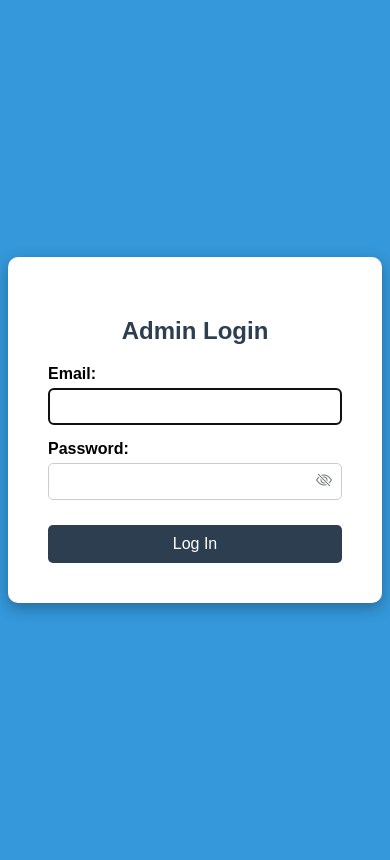
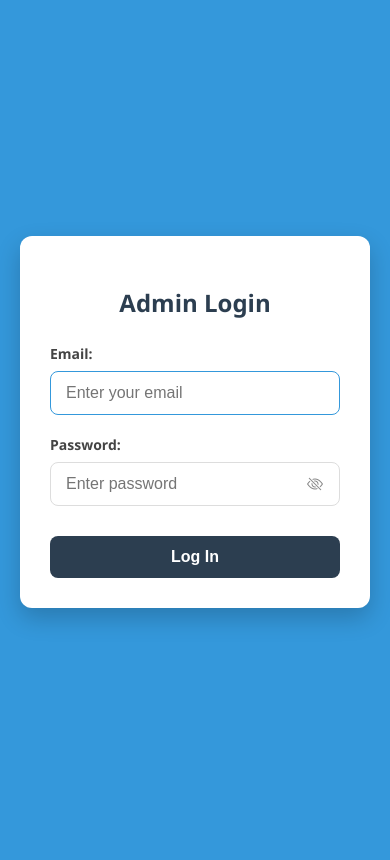
Before and after one commit to belldivine070/CMS, a Django app: page /bg-admin/login/ in a window 390 px wide. After the commit the page ends 625 px from the top, so only its background shows below. Run offline with Django 5.2, Linux system fonts and the light colour scheme; data comes from the database, SQL or seed files in the repository; parts of the project's set-up code (start-up, migrations or seed data) failed here and were passed over; some libraries are stand-ins or nearby versions.

Commit message:
Enhance login page styles and functionality
Updated styles for better responsiveness and usability. Added placeholders to input fields and improved the password toggle functionality.

```diff
--- a/users/templates/registration/login.html
+++ b/users/templates/registration/login.html
@@ -2,54 +2,122 @@
 <html lang="en">
 <head>
     <meta charset="UTF-8">
-    <title>Admin Login</title>
+    <meta name="viewport" content="width=device-width, initial-scale=1.0"> <title>Admin Login</title>
 
     <link rel="stylesheet" href="https://cdn.jsdelivr.net/npm/bootstrap-icons@1.13.1/font/bootstrap-icons.min.css">
 
     <style>
-        /* Minimal styling for the login page */
-        body { font-family: sans-serif; display: flex; justify-content: center; align-items: center; min-height: 100vh; background-color: #3498db; }
-        .login-box { background: white; padding: 40px; border-radius: 10px; box-shadow: 0 5px 15px rgba(0, 0, 0, 0.3); width: 350px; text-align: center; }
-        .login-box h2 { margin-bottom: 20px; color: #2c3e50; }
-        .form-group { margin-bottom: 15px; text-align: left; }
-        label { display: block; margin-bottom: 5px; font-weight: bold; }
-
-        /* New style for the password container to position the icon */
-        .password-container {
-            position: relative; /* Allows the icon to be positioned absolutely inside */
-        }
-
-        /* Style for the input fields */
-        input[type="text"], input[type="password"], .password-container input {
-            width: 100%;
-            padding: 10px;
-            border: 1px solid #ccc;
-            border-radius: 5px;
+        body {
+            font-family: 'Segoe UI', Tahoma, Geneva, Verdana, sans-serif;
+            display: flex;
+            justify-content: center;
+            align-items: center;
+            min-height: 100vh;
+            background-color: #3498db;
+            margin: 0;
+            padding: 20px; /* Prevents box from touching screen edges on mobile */
             box-sizing: border-box;
         }
 
-        /* Style for the icon button */
+        .login-box {
+            background: white;
+            padding: 30px;
+            border-radius: 12px;
+            box-shadow: 0 10px 25px rgba(0, 0, 0, 0.2);
+            width: 100%;
+            max-width: 400px; /* Box won't grow past this, but will shrink on mobile */
+            text-align: center;
+            box-sizing: border-box;
+        }
+
+        .login-box h2 {
+            margin-bottom: 25px;
+            color: #2c3e50;
+            font-size: 24px;
+        }
+
+        .form-group {
+            margin-bottom: 20px;
+            text-align: left;
+        }
+
+        label {
+            display: block;
+            margin-bottom: 8px;
+            font-weight: 600;
+            color: #444;
+            font-size: 14px;
+        }
+
+        .password-container {
+            position: relative;
+        }
+
+        input[type="text"],
+        input[type="password"],
+        .password-container input {
+            width: 100%;
+            padding: 12px 15px; /* Larger tap targets for mobile */
+            border: 1px solid #ddd;
+            border-radius: 8px;
+            box-sizing: border-box;
+            font-size: 16px; /* Prevents iOS zoom on input focus */
+            transition: border-color 0.3s;
+        }
+
+        input:focus {
+            outline: none;
+            border-color: #3498db;
+            ring: 2px solid #3498db;
+        }
+
         .toggle-password {
             position: absolute;
-            top: 50%; /* Center vertically within the container */
-            right: 10px; /* Position from the right edge */
-            transform: translateY(-50%); /* Fine-tune vertical centering */
+            top: 50%;
+            right: 12px;
+            transform: translateY(-50%);
             cursor: pointer;
-            color: #6c757d; /* Gray color for the icon */
+            color: #888;
+            padding: 5px; /* Bigger hit area for thumbs */
         }
 
         button.submit-btn {
             width: 100%;
-            padding: 10px;
+            padding: 12px;
             background-color: #2c3e50;
             color: white;
             border: none;
-            border-radius: 5px;
+            border-radius: 8px;
             cursor: pointer;
             font-size: 16px;
+            font-weight: bold;
             margin-top: 10px;
+            transition: background 0.3s;
         }
-        .errorlist li { color: red; list-style: none; padding: 0; margin: 0; }
+
+        button.submit-btn:hover {
+            background-color: #1a252f;
+        }
+
+        .alert-danger {
+            background-color: #f8d7da;
+            color: #721c24;
+            padding: 12px;
+            border-radius: 8px;
+            margin-bottom: 20px;
+            font-size: 14px;
+            border: 1px solid #f5c6cb;
+        }
+
+        /* Responsive adjustments for very small screens */
+        @media (max-width: 380px) {
+            .login-box {
+                padding: 20px;
+            }
+            .login-box h2 {
+                font-size: 20px;
+            }
+        }
     </style>
 </head>
 <body>
@@ -60,20 +128,19 @@
 
             {% if form.errors %}
                 <div class="alert alert-danger">
-                    Your username or password was incorrect. Please try again.
+                    Your username or password was incorrect.
                 </div>
             {% endif %}
 
             <div class="form-group">
                 <label for="id_username">Email:</label>
-                <input type="text" name="username" autofocus maxlength="254" required id="id_username">
+                <input type="text" name="username" autofocus maxlength="254" required id="id_username" placeholder="Enter your email">
             </div>
 
             <div class="form-group">
                 <label for="id_password">Password:</label>
                 <div class="password-container">
-                    <input type="password" name="password" autocomplete="current-password" required id="id_password">
-
+                    <input type="password" name="password" autocomplete="current-password" required id="id_password" placeholder="Enter password">
                     <span class="toggle-password" onclick="togglePasswordVisibility()">
                         <i class="bi bi-eye-slash" id="toggleIcon"></i>
                     </span>
@@ -90,92 +157,14 @@
             var passwordInput = document.getElementById("id_password");
             var toggleIcon = document.getElementById("toggleIcon");
 
-            // Toggle the type attribute
             if (passwordInput.type === "password") {
                 passwordInput.type = "text";
-                // Change icon to 'eye' (open)
-                toggleIcon.classList.remove("bi-eye-slash");
-                toggleIcon.classList.add("bi-eye");
+                toggleIcon.classList.replace("bi-eye-slash", "bi-eye");
             } else {
                 passwordInput.type = "password";
-                // Change icon to 'eye-slash' (closed)
-                toggleIcon.classList.remove("bi-eye");
-                toggleIcon.classList.add("bi-eye-slash");
+                toggleIcon.classList.replace("bi-eye", "bi-eye-slash");
             }
         }
-
     </script>
 </body>
 </html>
-
-
-{% comment %} <!DOCTYPE html>
-<html lang="en">
-<head>
-    <meta charset="UTF-8">
-    <title>Admin Login</title>
-    <style>
-        /* Minimal styling for the login page */
-        body { font-family: sans-serif; display: flex; justify-content: center; align-items: center; min-height: 100vh; background-color: #3498db; }
-        .login-box { background: white; padding: 40px; border-radius: 10px; box-shadow: 0 5px 15px rgba(0, 0, 0, 0.3); width: 350px; text-align: center; }
-        .login-box h2 { margin-bottom: 20px; color: #2c3e50; }
-        .form-group { margin-bottom: 15px; text-align: left; }
-        label { display: block; margin-bottom: 5px; font-weight: bold; }
-        input[type="text"], input[type="password"] { width: 100%; padding: 10px; border: 1px solid #ccc; border-radius: 5px; box-sizing: border-box; }
-        button { width: 100%; padding: 10px; background-color: #2c3e50; color: white; border: none; border-radius: 5px; cursor: pointer; font-size: 16px; }
-        .errorlist li { color: red; list-style: none; padding: 0; margin: 0; }
-    </style>
-</head>
-<body>
-    <div class="login-box">
-        <h2>Admin Login</h2>
-        <form method="post">
-            {% csrf_token %}
-
-            {% if form.errors %}
-                <div class="alert alert-danger">
-                    Your username or password was incorrect. Please try again.
-                </div>
-            {% endif %}
-
-            {% comment %} <div class="form-group">
-                {{ form.username.label_tag }}
-                {{ form.username }}
-            </div>
-
-            <div class="form-group">
-                {{ form.password.label_tag }}
-                {{ form.password }}
-            </div>
-
-
-             <div class="form-group">
-                <label for="id_username">Email:</label>
-                <input type="text" name="username" autofocus maxlength="254" required id="id_username">
-            </div>
-
-            <div class="form-group">
-                <label for="id_password">Password:</label>
-                <input type="password" name="password" onclick="showPassword()" autocomplete="current-password" required id="id_password">
-            </div>
-            <input type="hidden" name="next" value="{{ next }}" />
-            <button type="submit">Log In</button>
-        </form>
-    </div>
-
-    <script>
-        function showPassword() {
-            var x = document.getElementById("id_password");
-            if(x.type === "password"){
-                x.type = "text";
-            }else{
-                x.type = "password";
-            }
-
-            setTimeout(function() {
-                x.type = "password";
-            }, 10000);
-        }
-    </script>
-</body>
-</html> {% endcomment %}
```
